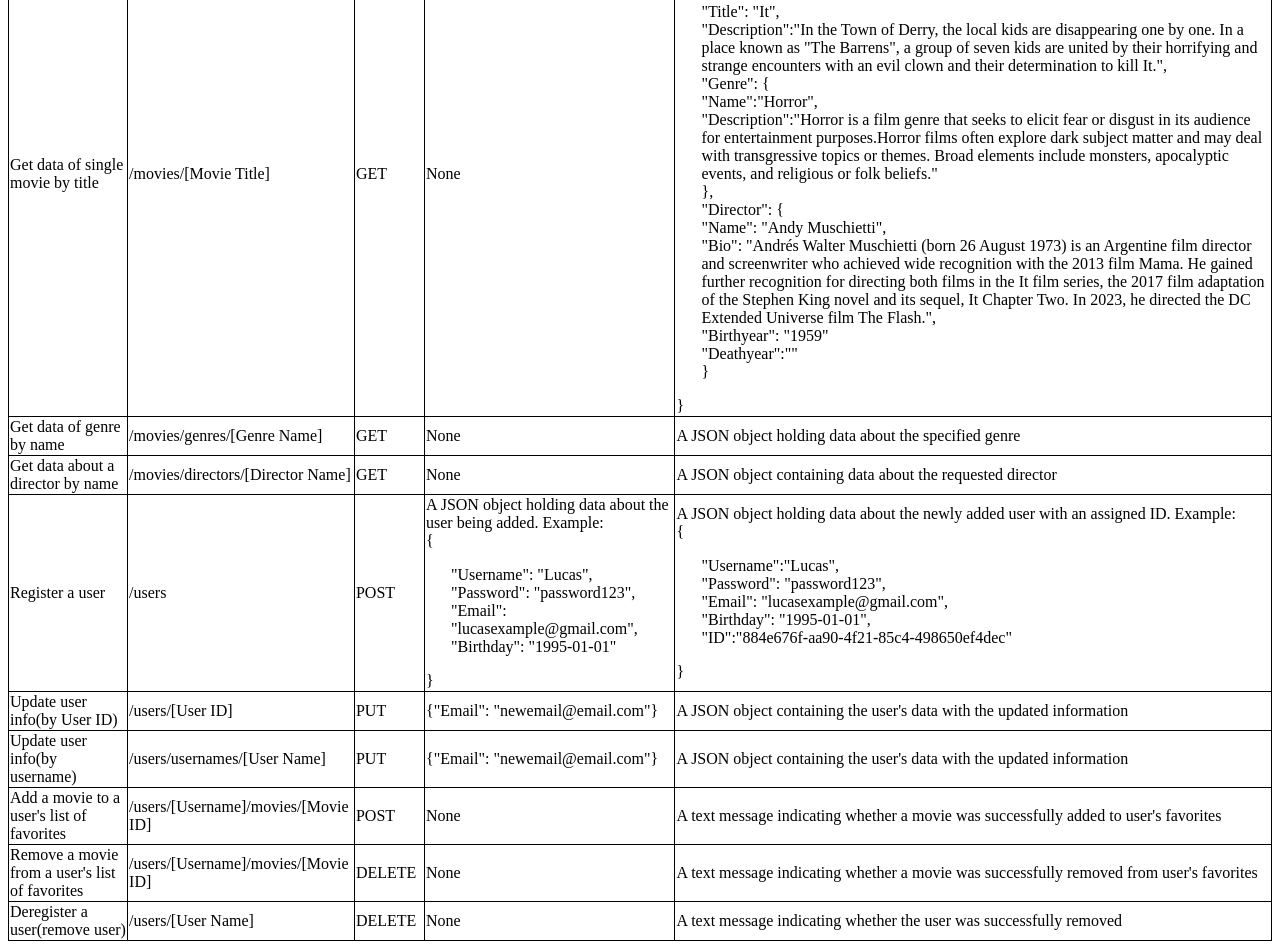
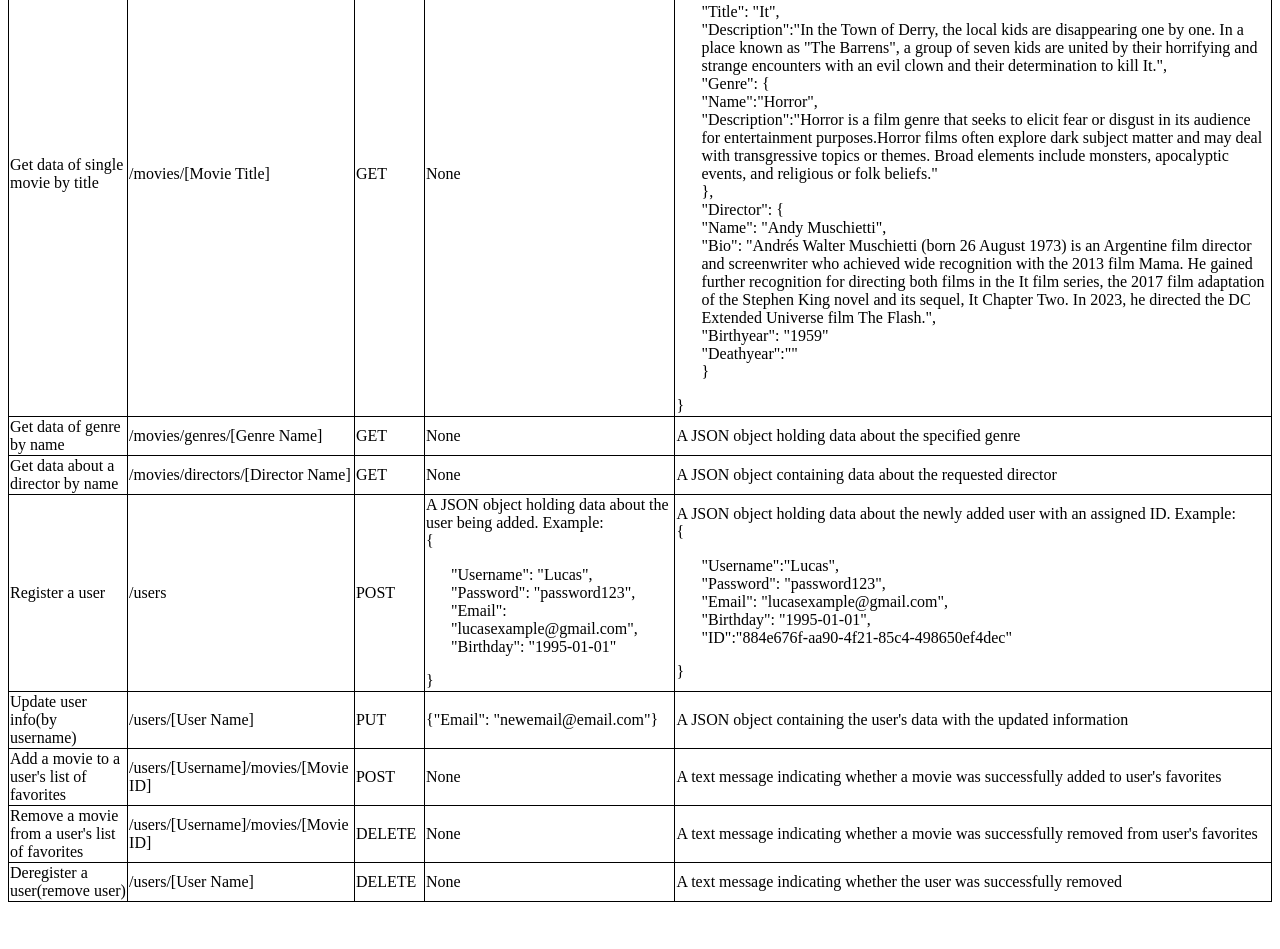
Before and after one commit to yuxu1/movie_api, a website: page public/documentation.html in a window 1280 px wide. Shown: the part 279-1228 px from the top of the page. After the commit the page ends 1189 px from the top, so only its background shows below. Drawn offline with Linux system fonts and the light colour scheme.

Commit message:
removed unnecessary endpoint documentation

```diff
--- a/public/documentation.html
+++ b/public/documentation.html
@@ -110,15 +110,8 @@
                 </td>
             </tr>
             <tr>
-                <td>Update user info(by User ID)</td>
-                <td>/users/[User ID]</td>
-                <td>PUT</td>
-                <td>{"Email": "newemail@email.com"}</td>
-                <td>A JSON object containing the user's data with the updated information</td>
-            </tr>
-            <tr>
                 <td>Update user info(by username)</td>
-                <td>/users/usernames/[User Name]</td>
+                <td>/users/[User Name]</td>
                 <td>PUT</td>
                 <td>{"Email": "newemail@email.com"}</td>
                 <td>A JSON object containing the user's data with the updated information</td>
```
